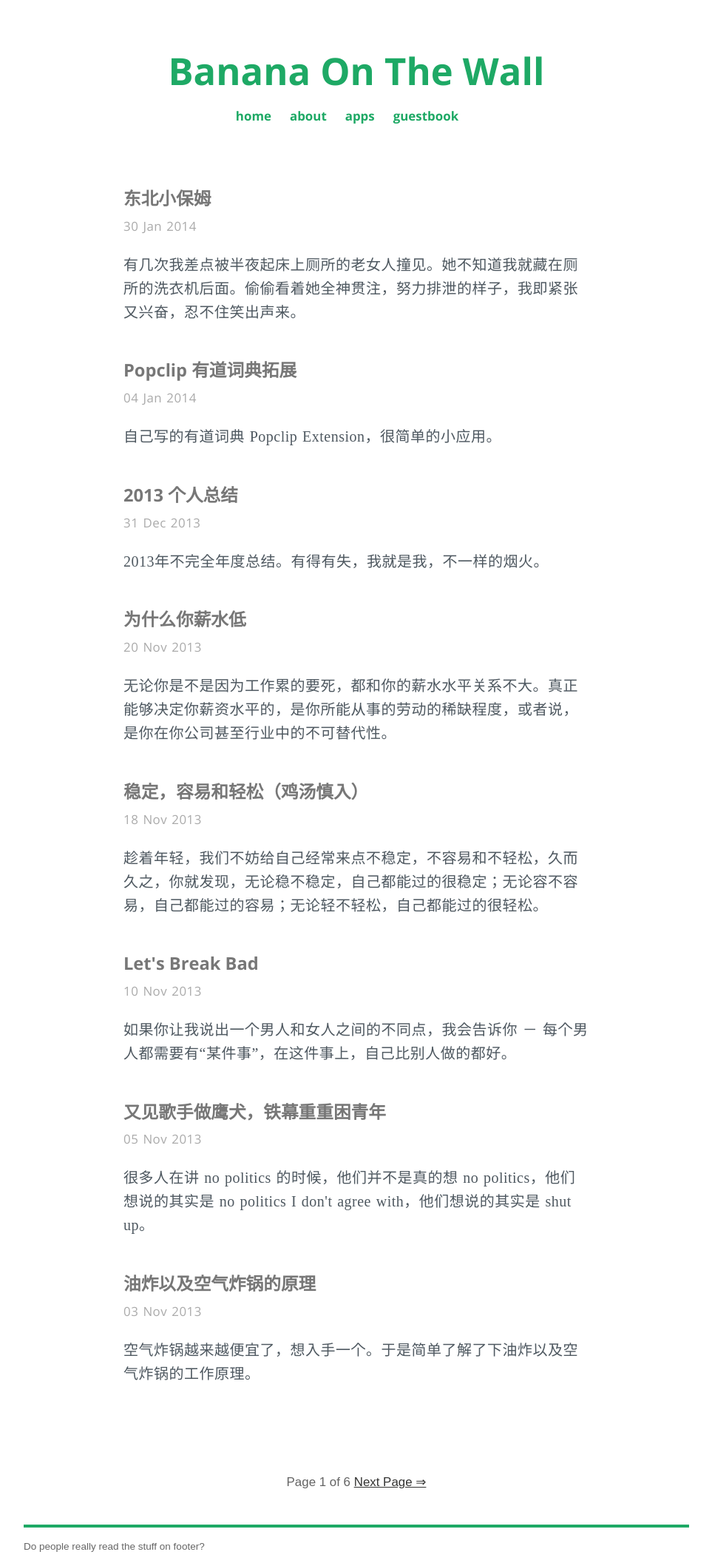
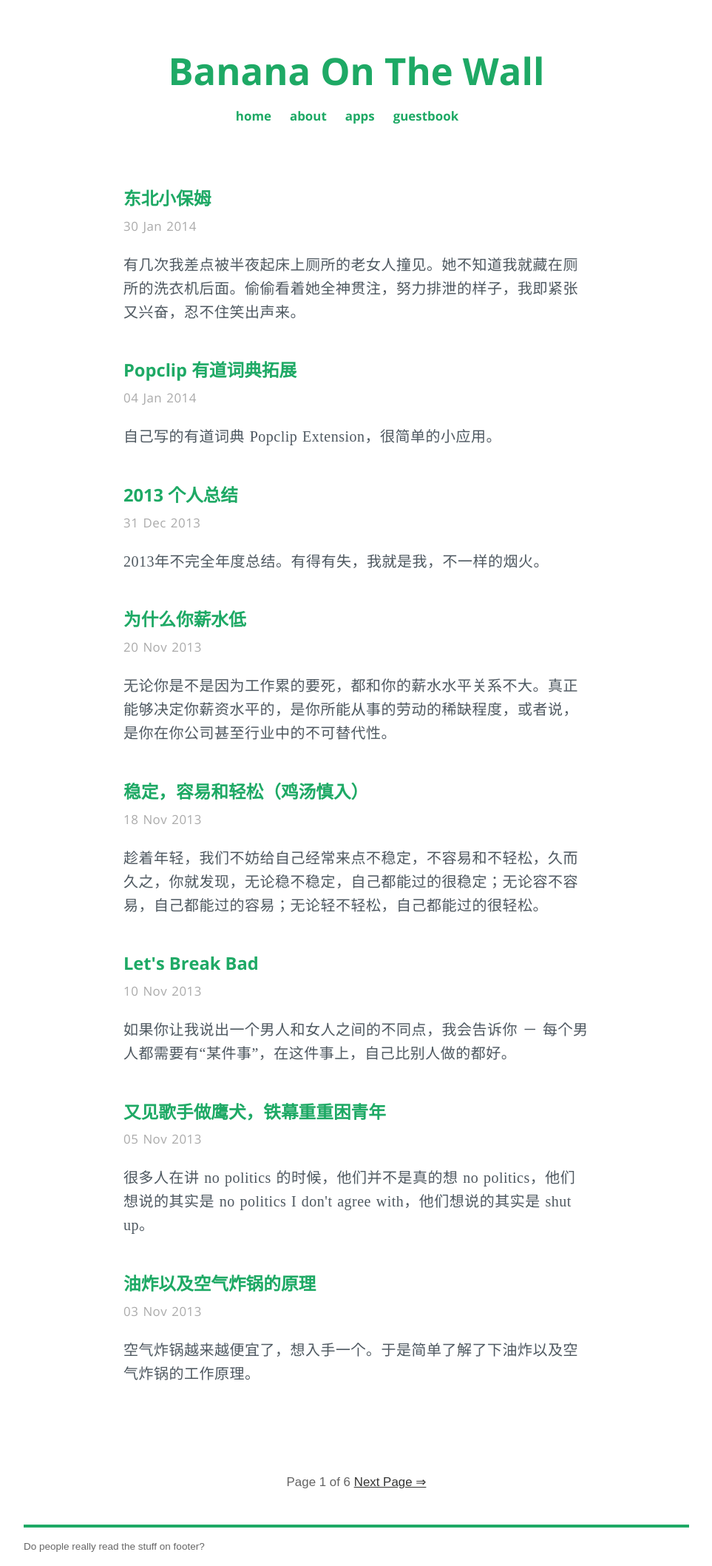
Before and after one commit to BananaOnTheWall/bananaonthewall.github.io, a Jekyll site: the page built from index.html, in a window 1280 px wide. Shown: the whole page at 74% size, without its empty margins (158-1121 px from the left). Built offline with Jekyll 4.4.1, drawn with Linux system fonts in a browser that asks for light colours; some web fonts are replaced; the list of posts is cut into pages by our own code.

Commit message:
color changed

```diff
--- a/css/main.css
+++ b/css/main.css
@@ -30,7 +30,7 @@ h1, h2, h3, h4, h5, h6 {
 h1 { margin-bottom: 0.7em; }
 p { margin: 1em 0; }
 a         { color: #333332;; }
-a:hover   { color: white; background-color: #ef6c5e; }
+a:hover   { color: white; background-color: #1ea965; }
 
 table {
   font-size: inherit;
@@ -255,7 +255,7 @@ margin: 0 25px 0 0;
 }
 
 #home .post a {
-  color: #777777;
+  color: #1ea965;
   text-decoration: none;
 }
 
```
